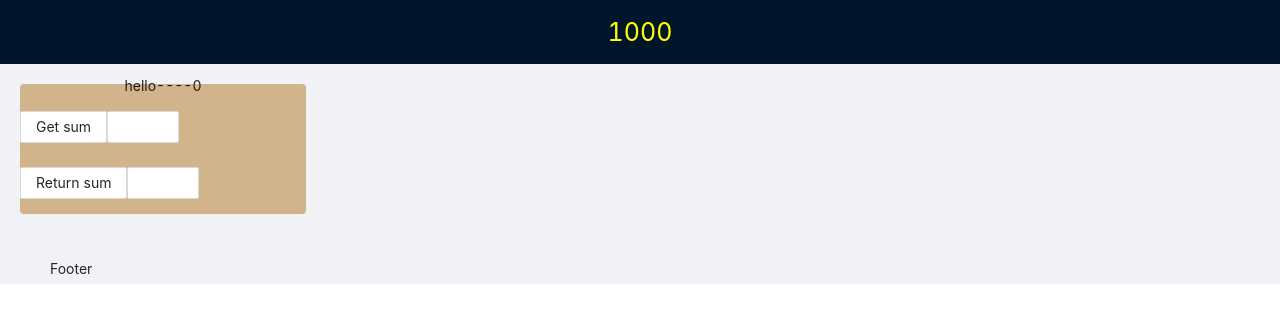
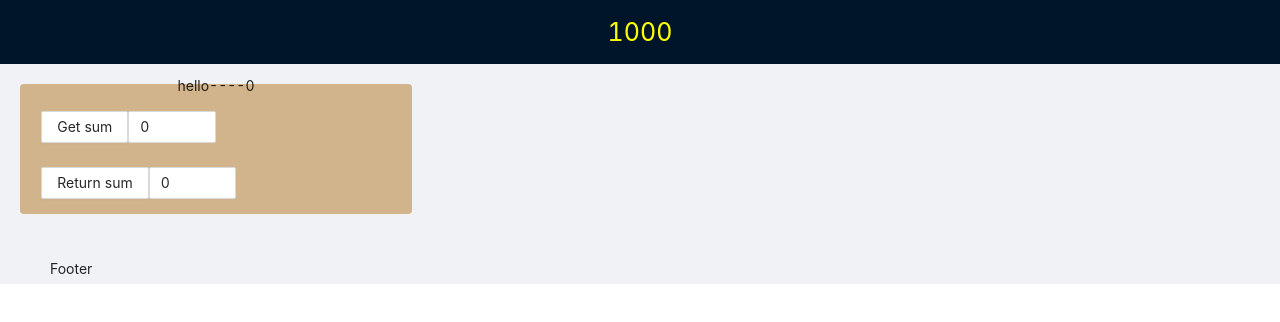
Before and after one commit to impedance/honeykeeper, a React (Create React App) app: page / in a window 1280 px wide. Both pictures are taken after a click on the element "1000". Shown: the top 322 px of the page. Built offline with nearby package versions, Linux system fonts and the light colour scheme.

Commit message:
add and return sum

```diff
--- a/src/App.tsx
+++ b/src/App.tsx
@@ -15,18 +15,11 @@ const App: FC = () => {
   const [budgets, setBudgets] = useState<{ [key: string]: BudgetItem }>({});
   const [counter, setCounter] = useState<number>(0);
 
-  const changeBudgetAmount = (id: string, newAmount: number) => {
+  const changeBudgetAmount = (id: string, sum: number) => {
     const { amount } = budgets[id];
-    const newBudget = { ...budgets[id], amount: amount + newAmount };
-    setTotalAmount(totalAmount - newAmount);
+    const newBudget = { ...budgets[id], amount: amount + sum };
+    setTotalAmount(totalAmount - sum);
     setBudgets({ ...budgets, [id]: newBudget });
-  };
-
-  // const budgetId = items.length + 1 - 1;
-  const changeTotalAmount = (id: number, newAmount: number) => {
-    console.log(id, newAmount);
-    const newTotal = totalAmount - newAmount;
-    setTotalAmount(newTotal);
   };
 
   const addBudget = () => {
--- a/src/BudgetCard.tsx
+++ b/src/BudgetCard.tsx
@@ -6,6 +6,10 @@ interface Props {
   amount?: number;
   title?: string;
   changeAmount: (id: string, budgetedAmount: number) => void;
+}
+enum Operation {
+  GET,
+  RETURN,
 }
 
 export const BudgetCard: FC<Props> = ({
@@ -16,44 +20,62 @@ export const BudgetCard: FC<Props> = ({
 }) => {
   const [isChanging, setIsChanging] = useState<boolean>(false);
   const [currentAmount, setCurrentAmount] = useState<number>(amount || 0);
+  const [sumToGet, setSumToGet] = useState<number>(0);
+  const [sumToReturn, setSumToReturn] = useState<number>(0);
 
-  const handleClick = () => {
-    //   console.log(sumToGet)
-    setIsChanging(!isChanging);
-    // changeAmount(budgetId, value);
+  const handleChange = (
+    event: { target: { value: any } },
+    operation: Operation
+  ) => {
+    const { value } = event.target;
+    const sum = Number(value);
+    if (operation === Operation.GET) {
+      setSumToGet(sum);
+    } else {
+      setSumToReturn(sum);
+    }
   };
 
-  const handleChange = (event: { target: { value: any } }) => {
-    const { value } = event.target;
-    // setAmount(value);
+  const getSum = () => {
+    changeAmount(budgetId, sumToGet);
+  };
+  const returnSum = () => {
+    changeAmount(budgetId, -sumToReturn);
   };
   return (
-    <Col span={6}>
+    <Col span={8}>
       <div className="budget-item">
-        <p>{title}----{currentAmount}</p>
+        <p>
+          {title}----{amount}
+        </p>
         <Form>
           <Form.Item>
             <Row>
               <Col>
-                <Button onClick={handleClick}>Get sum</Button>
+                <Button onClick={getSum}>Get sum</Button>
               </Col>
               <Col span={6}>
-                <Input name="sumToGet" />
+                <Input
+                  value={sumToGet}
+                  onChange={(event) => handleChange(event, Operation.GET)}
+                />
               </Col>
             </Row>
           </Form.Item>
           <Form.Item>
             <Row>
               <Col>
-                <Button onClick={handleClick}>Return sum</Button>
+                <Button onClick={returnSum}>Return sum</Button>
               </Col>
               <Col span={6}>
-                <Input />
+                <Input
+                  value={sumToReturn}
+                  onChange={(event) => handleChange(event, Operation.RETURN)}
+                />
               </Col>
             </Row>
           </Form.Item>
         </Form>
-        {isChanging && <input onChange={handleChange}></input>}
       </div>
     </Col>
   );
--- a/src/index.css
+++ b/src/index.css
@@ -43,6 +43,7 @@ code {
   height: 130px;
   font-size: 14px;
   border-radius: 4px;
+  padding: 10px;
 }
 
 .ant-layout-header {
```
